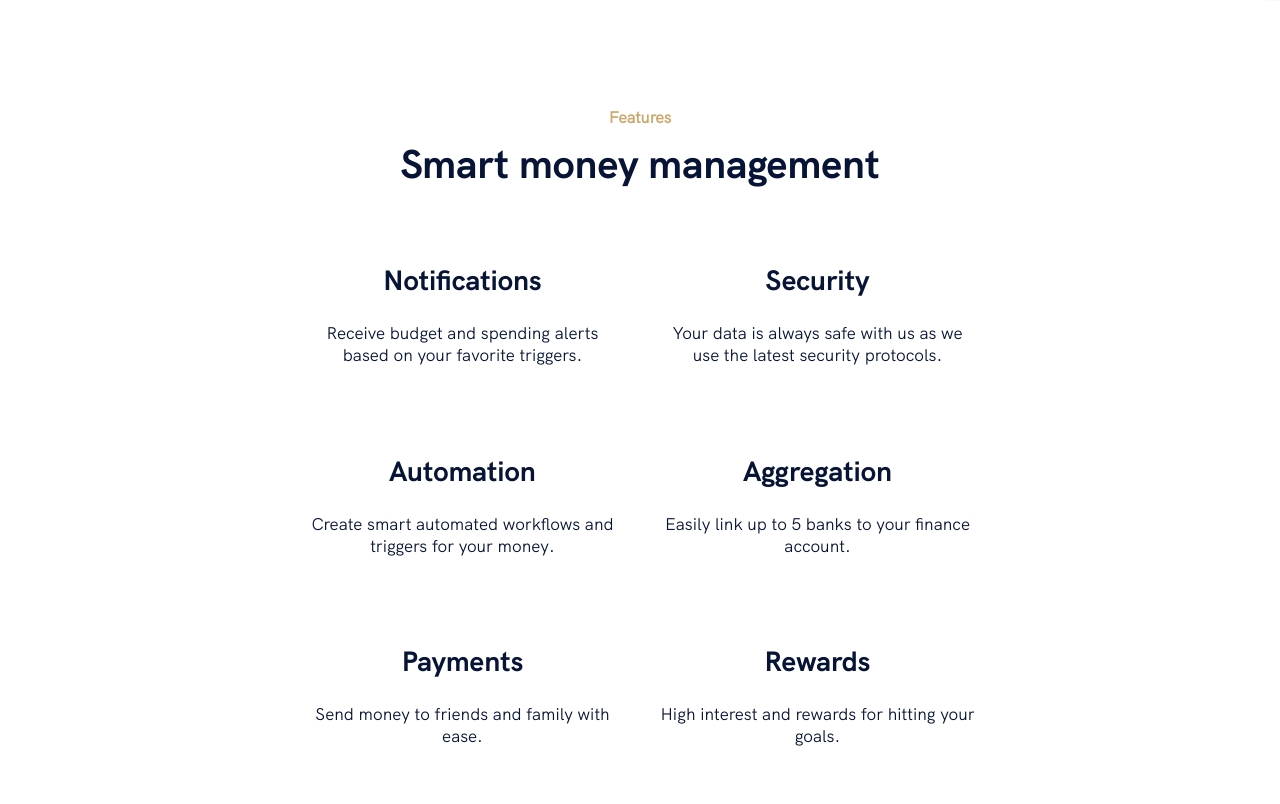
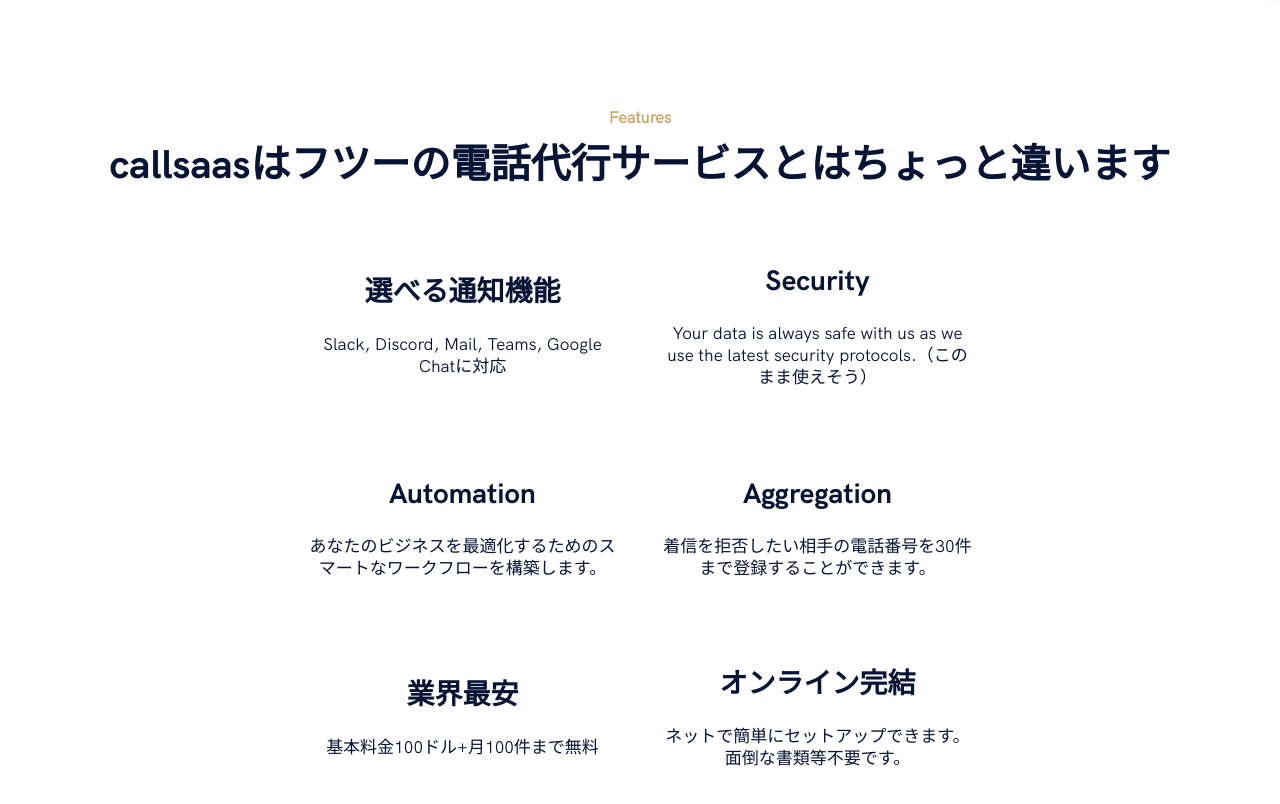
Before and after one commit to newt0/callsaas, a Gatsby site: page / in a window 1280 px wide. Shown: the part 720-1524 px from the top of the page. Built offline with nearby package versions, Linux system fonts and the light colour scheme; Gatsby itself is replaced by a stand-in of ours.

Commit message:
fix: サービスのfeatures記入

```diff
--- a/src/components/sections/features.js
+++ b/src/components/sections/features.js
@@ -7,41 +7,41 @@
   <Section id="features">
     <StyledContainer>
       <Subtitle>Features</Subtitle>
-      <SectionTitle>Smart money management</SectionTitle>
+      <SectionTitle>callsaasはフツーの電話代行サービスとはちょっと違います</SectionTitle>
       <FeaturesGrid>
         <FeatureItem>
-          <FeatureTitle>Notifications</FeatureTitle>
+          <FeatureTitle>選べる通知機能</FeatureTitle>
           <FeatureText>
-            Receive budget and spending alerts based on your favorite triggers.
+            Slack, Discord, Mail, Teams, Google Chatに対応
           </FeatureText>
         </FeatureItem>
         <FeatureItem>
           <FeatureTitle>Security</FeatureTitle>
           <FeatureText>
             Your data is always safe with us as we use the latest security
-            protocols.
+            protocols.（このまま使えそう）
           </FeatureText>
         </FeatureItem>
         <FeatureItem>
           <FeatureTitle>Automation</FeatureTitle>
           <FeatureText>
-            Create smart automated workflows and triggers for your money.
+            あなたのビジネスを最適化するためのスマートなワークフローを構築します。
           </FeatureText>
         </FeatureItem>
         <FeatureItem>
           <FeatureTitle>Aggregation</FeatureTitle>
           <FeatureText>
-            Easily link up to 5 banks to your finance account.
+          着信を拒否したい相手の電話番号を30件まで登録することができます。
           </FeatureText>
         </FeatureItem>
         <FeatureItem>
-          <FeatureTitle>Payments</FeatureTitle>
-          <FeatureText>Send money to friends and family with ease.</FeatureText>
+          <FeatureTitle>業界最安</FeatureTitle>
+          <FeatureText>基本料金100ドル+月100件まで無料</FeatureText>
         </FeatureItem>
         <FeatureItem>
-          <FeatureTitle>Rewards</FeatureTitle>
+          <FeatureTitle>オンライン完結</FeatureTitle>
           <FeatureText>
-            High interest and rewards for hitting your goals.
+          ネットで簡単にセットアップできます。面倒な書類等不要です。
           </FeatureText>
         </FeatureItem>
       </FeaturesGrid>
```
